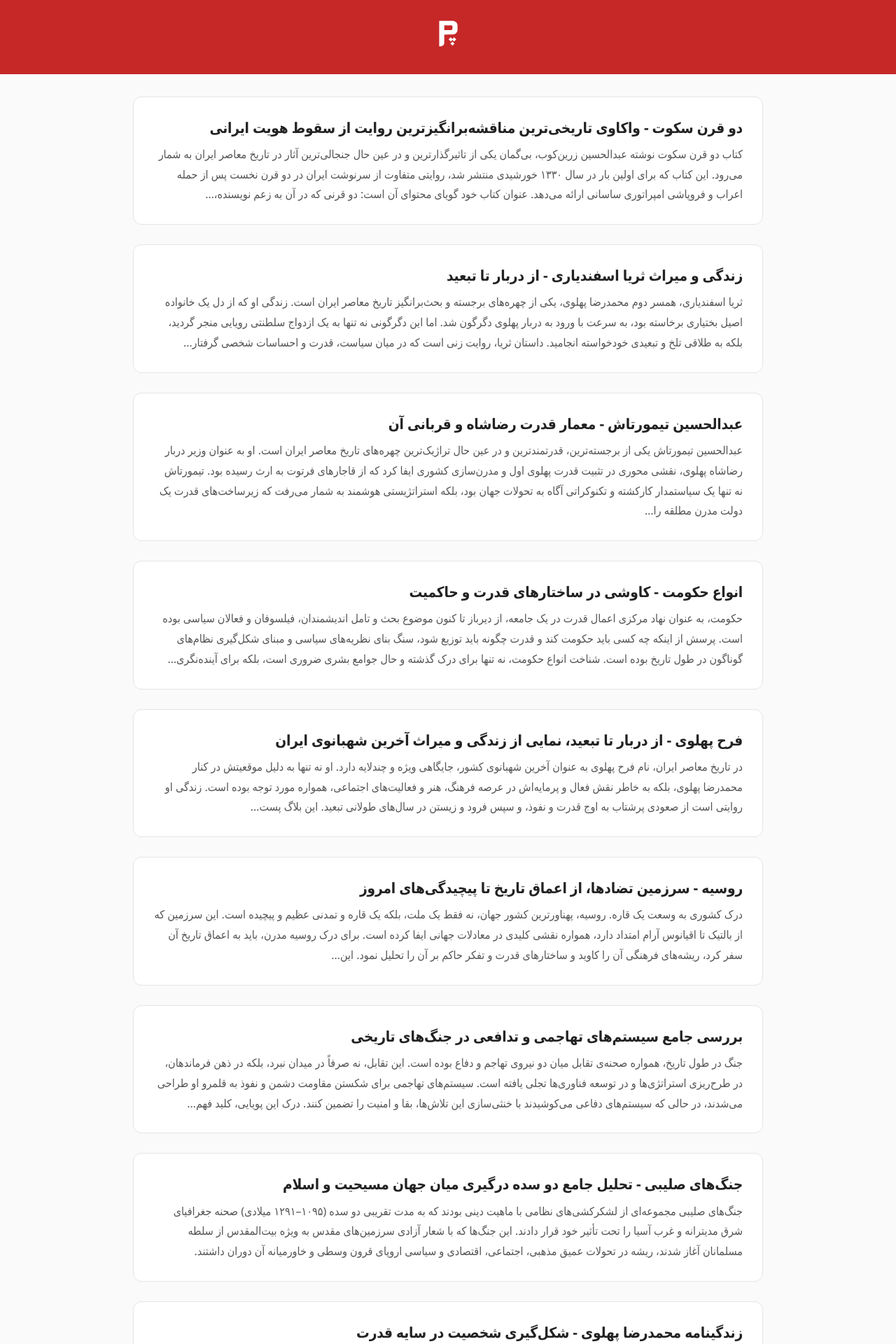
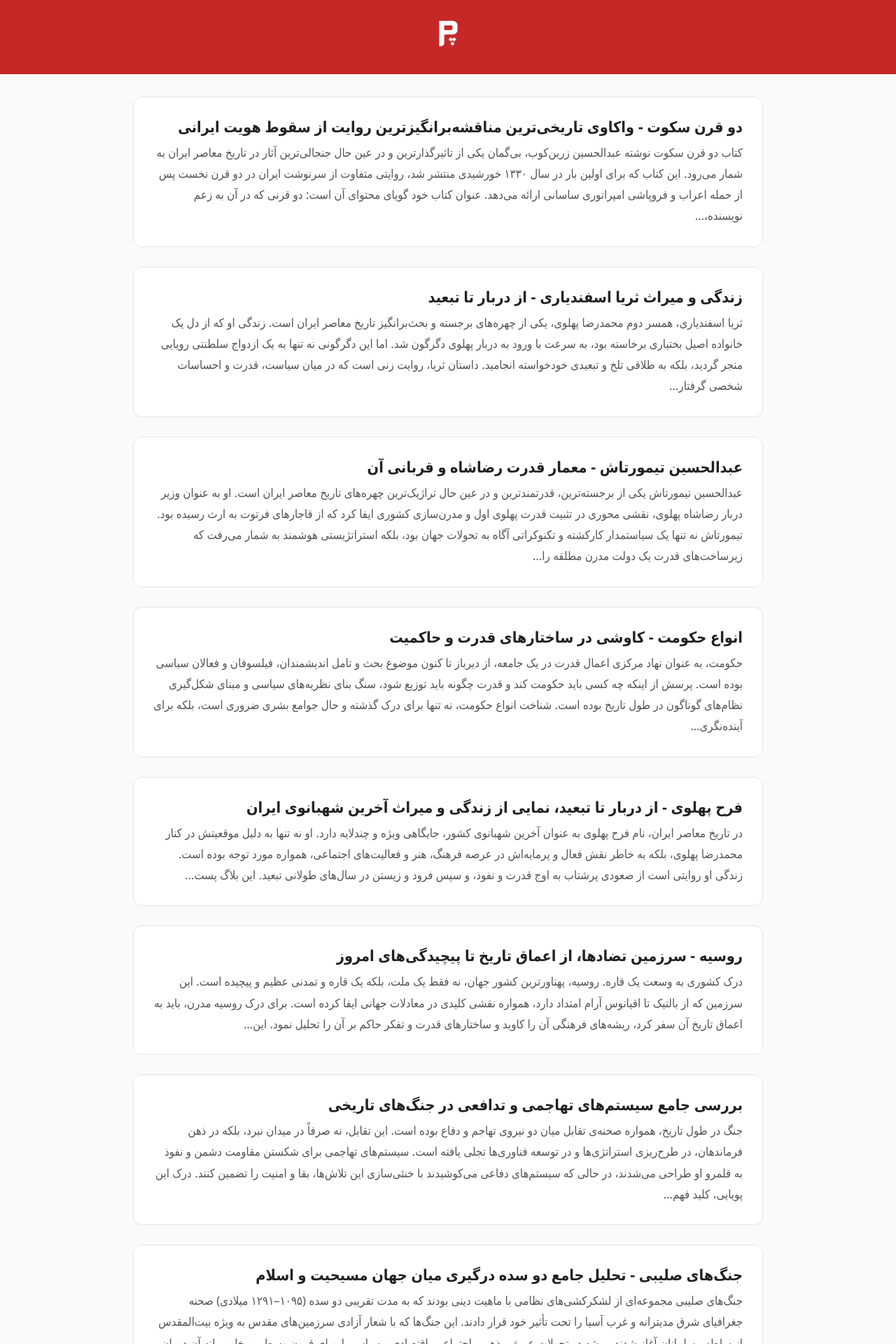
Before and after one commit to darkblog/darkblog.github.io, a Jekyll site: the page built from index.html, in a window 1280 px wide. Shown: the top 1920 px of the page at 70% size. Built offline with Jekyll 4.4.1, drawn with Linux system fonts in a browser that asks for light colours.

Commit message:
Update index.html

```diff
--- a/index.html
+++ b/index.html
@@ -1,144 +1,16 @@
 ---
-layout: null
+layout: default
+title: وبلاگ پاسگاه
+description: "پاسدار تاریخ و تمدن ایران و جهان. از زندگینامه مشاهیر تاریخی تا جنگ‌ها و سوژه‌های جذاب تاریخ در وبلاگ پاسگاه دنبال کنید."
 ---
 
-<!doctype html>
-<html lang="fa" dir="rtl">
-<head>
-<meta charset="utf-8">
-<meta name="viewport" content="width=device-width,initial-scale=1">
-<title>وبلاگ پاسگاه؛ پاسدار تاریخ و تمدن ایران و جهان</title>
-<meta name="description" content="پاسدار تاریخ و تمدن ایران و جهان. از زندگینامه مشاهیر تاریخی تا جنگ‌ها و سوژه‌های جذاب تاریخ در وبلاگ پاسگاه دنبال کنید.">
-<link rel="canonical" href="https://www.pasgah.org/">
-<link rel="icon" type="image/svg+xml" href="https://www.pasgah.org/blog.svg">
-<meta name="theme-color" content="#c62828">
-
-<style>
-:root{
-  --bg:#fafafa;
-  --text:#222;
-  --text-light:#555;
-  --border:#e5e5e5;
-  --accent:#c62828;
-  --radius:.75rem;
-  --w:min(92%,900px);
-  --lg:1.75rem;
-  --system-font:'Segoe UI','Tahoma',system-ui,-apple-system,sans-serif;
-}
-
-*{margin:0;padding:0;box-sizing:border-box}
-
-body{
-  font-family:var(--system-font);
-  background:var(--bg);
-  color:var(--text);
-  line-height:1.85;
-  font-size:1rem;
-  font-weight:400;
-  text-rendering:optimizeLegibility;
-  -webkit-font-smoothing:antialiased;
-  display:flex;
-  flex-direction:column;
-  min-height:100vh;
-}
-
-.container{width:var(--w);margin:auto}
-
-header{
-  background:var(--accent);
-  padding:1rem 0;
-  display:flex;
-  justify-content:center;
-}
-
-.logo-svg{
-  width:4rem;
-  height:4rem;
-  filter:brightness(0) invert(1);
-}
-
-main{flex:1;padding:2rem 0}
-
-.posts-list{
-  display:flex;
-  flex-direction:column;
-  gap:var(--lg);
-}
-
-.post-card{
-  background:#fff;
-  border:1px solid var(--border);
-  border-radius:var(--radius);
-  padding:var(--lg);
-  text-decoration:none;
-  color:inherit;
-  transition:.15s;
-}
-
-.post-card:hover{
-  border-color:var(--accent);
-  background:#fff7f7;
-}
-
-.post-title{
-  font-size:1.3rem;
-  font-weight:700;
-  line-height:1.5;
-  margin-bottom:.5rem;
-  letter-spacing:-0.01em;
-}
-
-.post-excerpt{
-  font-size:1rem;
-  color:var(--text-light);
-  margin-top:.5rem;
-  line-height:1.8;
-  overflow-wrap: break-word;
-}
-
-footer{
-  background:var(--accent);
-  padding:1rem 0;
-  display:flex;
-  justify-content:center;
-}
-</style>
-
-</head>
-
-<body>
-
-<header>
-  <a href="https://www.pasgah.org/">
-    <img src="https://www.pasgah.org/blog.svg" class="logo-svg" alt="وبلاگ پاسگاه" width="64" height="64">
-  </a>
-</header>
-
-<main>
-  <div class="container">
 <div class="posts-list">
-
   {% for post in site.posts limit:100 %}
   <a href="{{ post.url }}" class="post-card">
-
     <h2 class="post-title">{{ post.title }}</h2>
-
     <div class="post-excerpt">
       {{ post.excerpt | strip_html | truncatewords: 70, "…" }}
     </div>
-
   </a>
   {% endfor %}
-
 </div>
-  </div>
-</main>
-
-<footer>
-  <a href="https://www.pasgah.org/">
-    <img src="https://www.pasgah.org/blog.svg" class="logo-svg" alt="وبلاگ پاسگاه" width="64" height="64">
-  </a>
-</footer>
-
-</body>
-</html>
```
Lines whose indentation alone changed are shown as unchanged.
